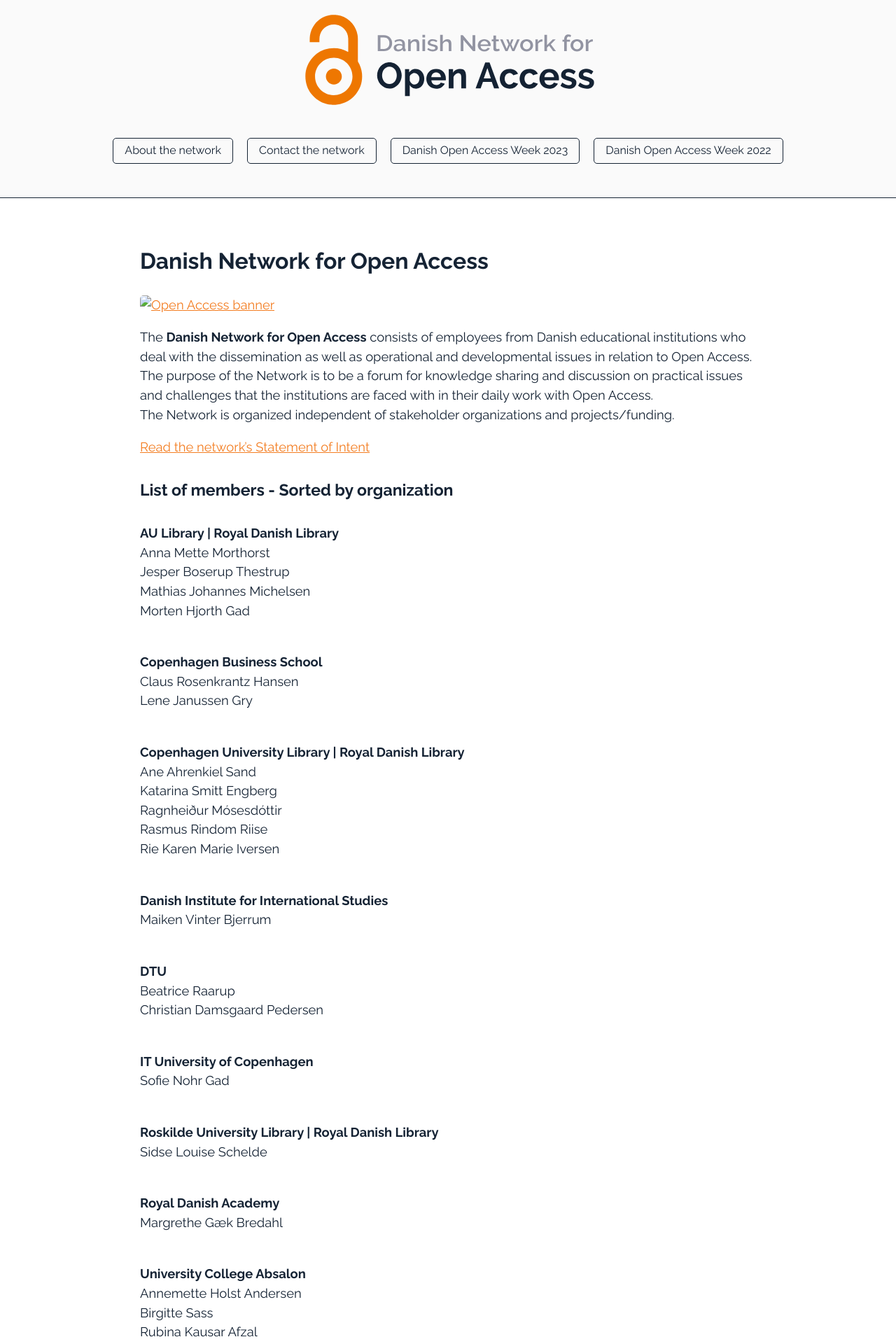
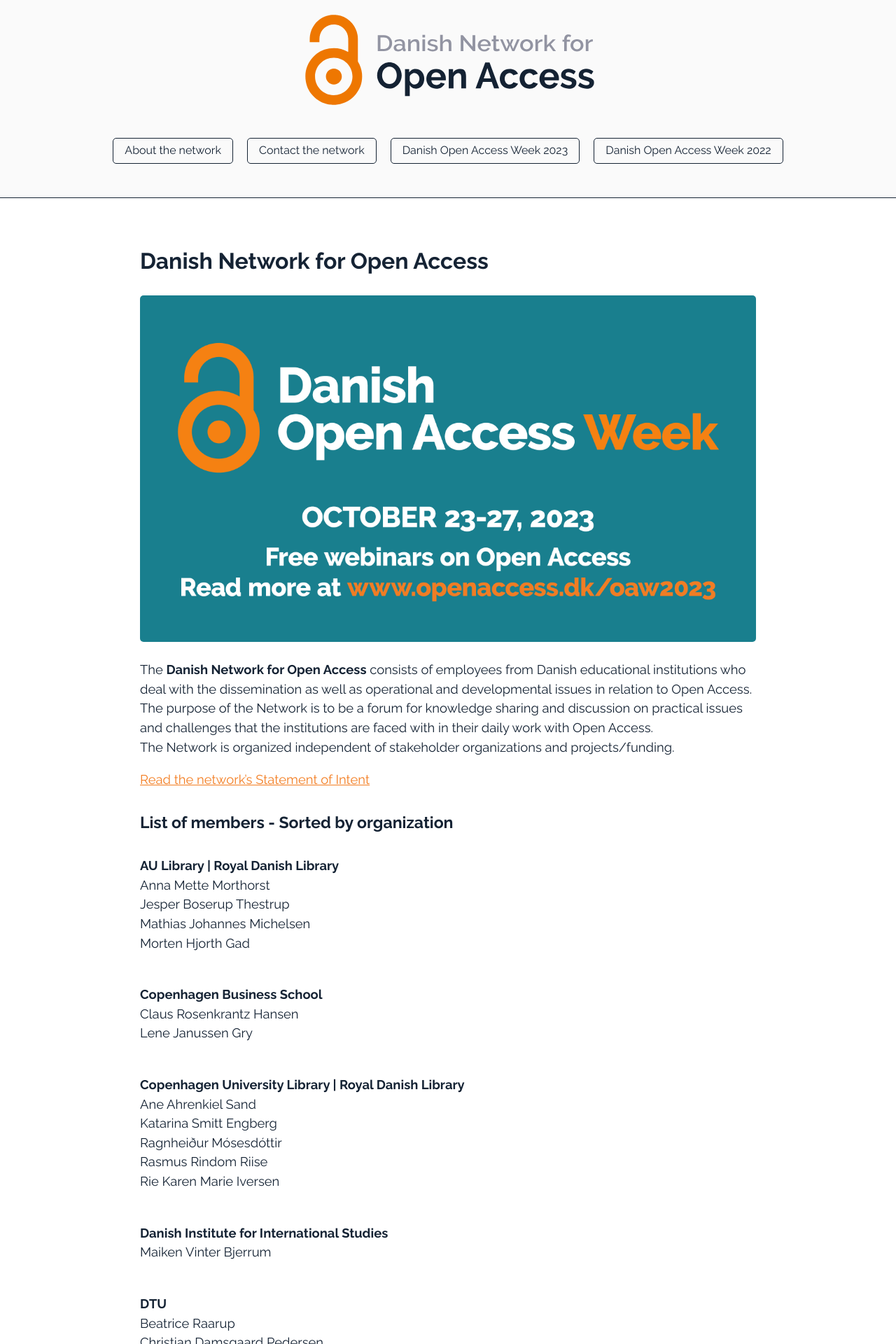
Before and after one commit to openaccess-dk/openaccess-dk.github.io, a Jekyll site: the page built from index.md, in a window 1280 px wide. Shown: the top 1920 px of the page at 70% size. Built offline with Jekyll 4.4.1, drawn with Linux system fonts in a browser that asks for light colours.

Commit message:
Update index.md

```diff
--- a/index.md
+++ b/index.md
@@ -6,7 +6,7 @@
 
 ### Danish Network for Open Access
 
-[<img src="OA_week_flyer 2.jpg" alt="Open Access banner" style="height: 50%; width:50%;"/>](https://openaccess.dk/oaw2023)
+[![Open Access Week 2023](images/OA_week_flyer 2.jpg)](https://openaccess.dk/oaw2023)
 
 The **Danish Network for Open Access** consists of employees from Danish educational institutions
 who deal with the dissemination as well as operational and developmental issues in relation to Open Access.
```
